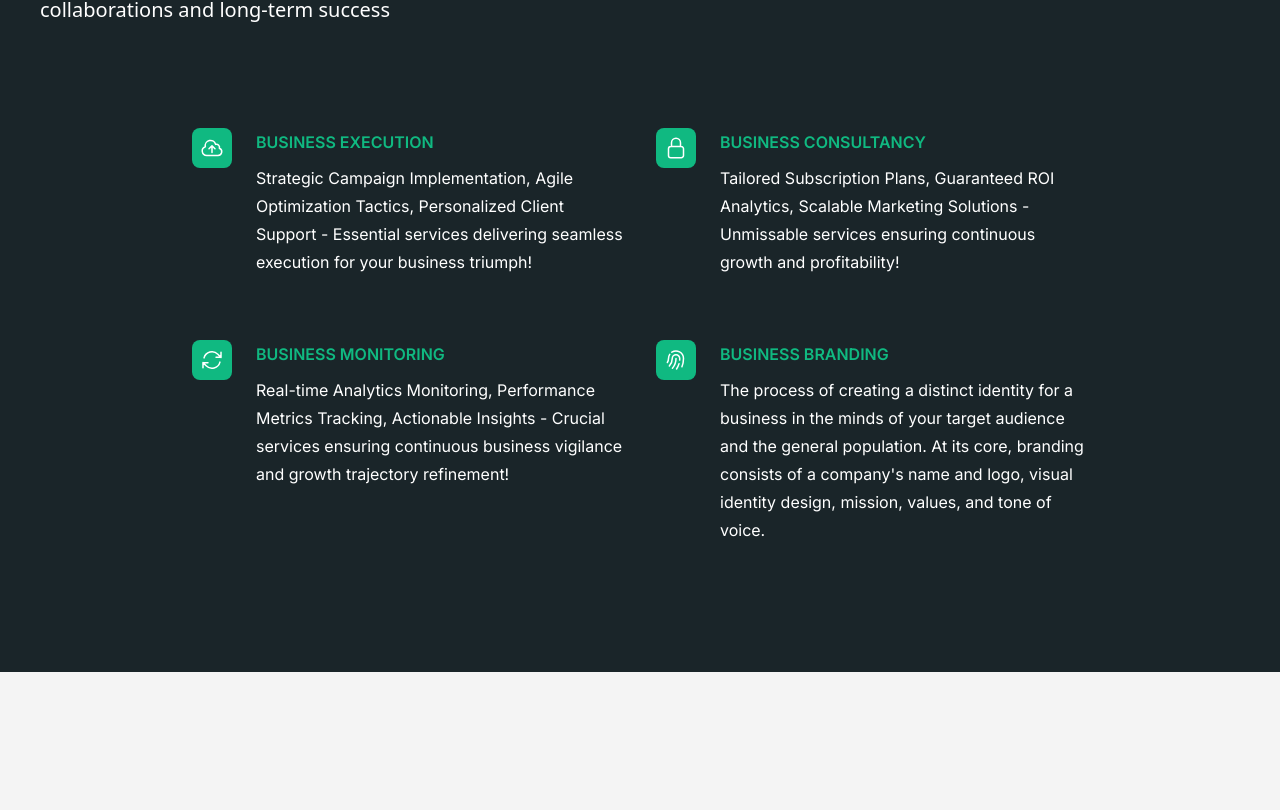
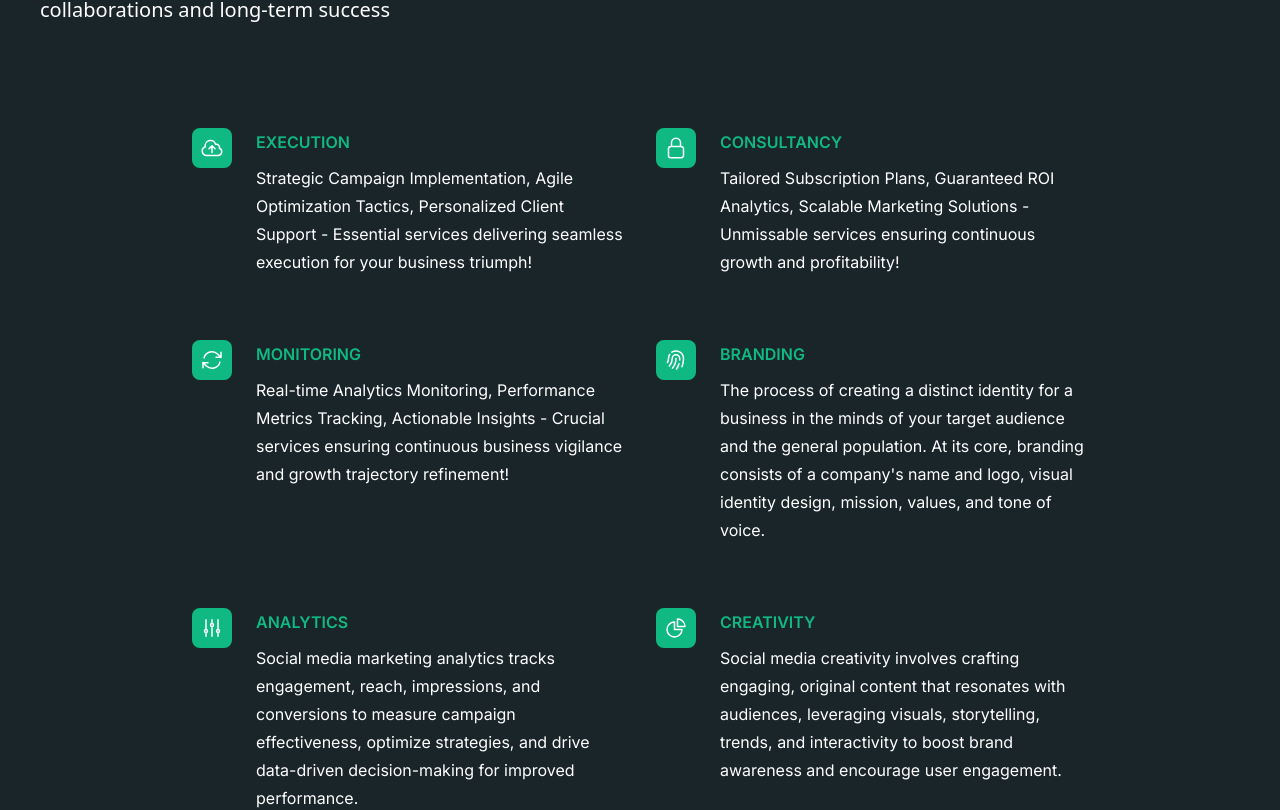
Before and after one commit to saurabhgulab/trellingfood, a Next.js app: page /about in a window 1280 px wide. Shown: the part 336-1146 px from the top of the page. Built offline with nearby package versions, Linux system fonts and the light colour scheme.

Commit message:
testimonial page added, services updated

```diff
--- a/src/app/components/about.jsx
+++ b/src/app/components/about.jsx
@@ -17,7 +17,7 @@ const about = () => {
             </p>
           </div>
           <div className="mx-auto mt-16 max-w-2xl sm:mt-20 lg:mt-24 lg:max-w-4xl">
-            <dl className="grid max-w-xl grid-cols-1 gap-x-8 gap-y-10 lg:max-w-none lg:grid-cols-2 lg:gap-y-16">
+            <dl className="grid grid-col-1 max-w-xl gap-x-8 gap-y-10 lg:max-w-none lg:grid-cols-2 lg:gap-y-16">
               <div className="relative pl-16">
                 <dt className="text-base font-semibold leading-7 text-emerald-500 text-transform: uppercase">
                   <div className="absolute left-0 top-0 flex h-10 w-10 items-center justify-center rounded-lg bg-emerald-500">
@@ -36,7 +36,7 @@ const about = () => {
                       />
                     </svg>
                   </div>
-                  Business Execution
+                  Execution
                 </dt>
                 <dd className="mt-2 text-base leading-7 text-white">
                   Strategic Campaign Implementation, Agile Optimization Tactics,
@@ -62,7 +62,7 @@ const about = () => {
                       />
                     </svg>
                   </div>
-                  Business Consultancy
+                  Consultancy
                 </dt>
                 <dd className="mt-2 text-base leading-7 text-white">
                   Tailored Subscription Plans, Guaranteed ROI Analytics,
@@ -88,7 +88,7 @@ const about = () => {
                       />
                     </svg>
                   </div>
-                  Business Monitoring
+                  Monitoring
                 </dt>
                 <dd className="mt-2 text-base leading-7 text-white">
                   Real-time Analytics Monitoring, Performance Metrics Tracking,
@@ -114,13 +114,72 @@ const about = () => {
                       />
                     </svg>
                   </div>
-                  Business Branding
+                  Branding
                 </dt>
                 <dd className="mt-2 text-base leading-7 text-white">
                   The process of creating a distinct identity for a business in
                   the minds of your target audience and the general population.
                   At its core, branding consists of a company's name and logo,
                   visual identity design, mission, values, and tone of voice.
+                </dd>
+              </div>
+              <div className="relative pl-16">
+                <dt className="text-base font-semibold leading-7 text-emerald-500 text-transform: uppercase">
+                  <div className="absolute left-0 top-0 flex h-10 w-10 items-center justify-center rounded-lg bg-emerald-500">
+                    <svg
+                      xmlns="http://www.w3.org/2000/svg"
+                      fill="none"
+                      viewBox="0 0 24 24"
+                      stroke-width="1.5"
+                      stroke="currentColor"
+                      className="h-6 w-6 text-white"
+                    >
+                      <path
+                        strokeLinecap="round"
+                        strokeLinejoin="round"
+                        d="M6 13.5V3.75m0 9.75a1.5 1.5 0 0 1 0 3m0-3a1.5 1.5 0 0 0 0 3m0 3.75V16.5m12-3V3.75m0 9.75a1.5 1.5 0 0 1 0 3m0-3a1.5 1.5 0 0 0 0 3m0 3.75V16.5m-6-9V3.75m0 3.75a1.5 1.5 0 0 1 0 3m0-3a1.5 1.5 0 0 0 0 3m0 9.75V10.5"
+                      />
+                    </svg>
+                  </div>
+                  Analytics
+                </dt>
+                <dd className="mt-2 text-base leading-7 text-white">
+                  Social media marketing analytics tracks engagement, reach,
+                  impressions, and conversions to measure campaign
+                  effectiveness, optimize strategies, and drive data-driven
+                  decision-making for improved performance.
+                </dd>
+              </div>
+              <div className="relative pl-16">
+                <dt className="text-base font-semibold leading-7 text-emerald-500 text-transform: uppercase">
+                  <div className="absolute left-0 top-0 flex h-10 w-10 items-center justify-center rounded-lg bg-emerald-500">
+                    <svg
+                      xmlns="http://www.w3.org/2000/svg"
+                      fill="none"
+                      viewBox="0 0 24 24"
+                      strokeWidth={1.5}
+                      stroke="currentColor"
+                      className="h-6 w-6 text-white"
+                    >
+                      <path
+                        strokeLinecap="round"
+                        strokeLinejoin="round"
+                        d="M10.5 6a7.5 7.5 0 1 0 7.5 7.5h-7.5V6Z"
+                      />
+                      <path
+                        strokeLinecap="round"
+                        strokeLinejoin="round"
+                        d="M13.5 10.5H21A7.5 7.5 0 0 0 13.5 3v7.5Z"
+                      />
+                    </svg>
+                  </div>
+                  Creativity
+                </dt>
+                <dd className="mt-2 text-base leading-7 text-white">
+                  Social media creativity involves crafting engaging, original
+                  content that resonates with audiences, leveraging visuals,
+                  storytelling, trends, and interactivity to boost brand
+                  awareness and encourage user engagement.
                 </dd>
               </div>
             </dl>
--- a/src/app/components/features.jsx
+++ b/src/app/components/features.jsx
@@ -8,16 +8,17 @@ const features = () => {
         className="relative isolate overflow-hidden px-6 py-24 sm:py-32 lg:px-8"
         id="features-body"
       >
-        <div className="mx-auto max-w-2xl lg:max-w-4xl">
+        <div className=" mx-auto max-w-2xl lg:max-w-4xl">
           <figure className="mt-10">
             <h1 className="text-center text-2xl tracking-tight leading-none font-extrabold text-gray-900 md:text-3xl xl:text-5xl">
               We help businesses in the digital management of their operations.
-              From e-commerce to websites to the right technology and marketing
-              campaigns.
+              From <span className="text-emerald-500   ">e-commerce</span> to{" "}
+              <span className="text-emerald-500">websites</span> to the right
+              technology and marketing campaigns.
             </h1>
 
             <Image
-              className="rounded-lg m-auto p-8 my-4 place-self-center"
+              className="bg-emerald-500 rounded-lg m-auto b-4 p-2 my-4 place-self-center"
               src={aboutImage}
               alt=""
               width={400}
@@ -25,7 +26,7 @@ const features = () => {
               loading="eager"
               priority={true}
             />
-            <h2 className="text-center text-2xl tracking-tight leading-none font-extrabold text-emerald-500 md:text-3xl xl:text-5xl">
+            <h2 className="text-center text-2xl tracking-tight leading-none font-extrabold text-gray-900 md:text-3xl xl:text-5xl">
               {" "}
               We take care of it all!
             </h2>
--- a/src/app/components/service.jsx
+++ b/src/app/components/service.jsx
@@ -9,7 +9,7 @@ const Service = () => {
     <>
       <div className="p-6 m-auto bg-emerald-200">
         <div className="grid max-w-screen-xl m-auto p-4 lg:gap-8 xl:gap-0 lg:py-16 lg:grid-cols-12  rounded-xl">
-          <div className="lg:m-6 lg:col-span-6 lg:flex rounded-lg p-8">
+          <div className="bg-black lg:m-6 lg:col-span-6 lg:flex rounded-lg p-2">
             <Image
               src={serviceImage}
               alt="featuresImage"
--- /dev/null
+++ b/src/app/components/strip1.jsx
@@ -0,0 +1,49 @@
+import { XMarkIcon } from "@heroicons/react/20/solid";
+
+export default function strip1() {
+  return (
+    <div className="relative isolate flex items-center gap-x-6 overflow-hidden bg-gray-50 px-6 py-2.5 sm:px-3.5 sm:before:flex-1">
+      <div
+        aria-hidden="true"
+        className="absolute left-[max(-7rem,calc(50%-52rem))] top-1/2 -z-10 -translate-y-1/2 transform-gpu blur-2xl"
+      >
+        <div
+          style={{
+            clipPath:
+              "polygon(74.8% 41.9%, 97.2% 73.2%, 100% 34.9%, 92.5% 0.4%, 87.5% 0%, 75% 28.6%, 58.5% 54.6%, 50.1% 56.8%, 46.9% 44%, 48.3% 17.4%, 24.7% 53.9%, 0% 27.9%, 11.9% 74.2%, 24.9% 54.1%, 68.6% 100%, 74.8% 41.9%)",
+          }}
+          className="aspect-[577/310] w-[36.0625rem] bg-black opacity-30"
+        />
+      </div>
+
+      <div className="flex flex-wrap items-center gap-x-4 gap-y-2">
+        <p className="text-sm leading-6 text-gray-900">
+          <strong className="font-semibold">GeneriCon 2023</strong>
+          <svg
+            viewBox="0 0 2 2"
+            aria-hidden="true"
+            className="mx-2 inline h-0.5 w-0.5 fill-current"
+          >
+            <circle r={1} cx={1} cy={1} />
+          </svg>
+          Join us in Denver from June 7 – 9 to see what’s coming next.
+        </p>
+        <a
+          href="#"
+          className="flex-none rounded-full bg-gray-900 px-3.5 py-1 text-sm font-semibold text-white shadow-sm hover:bg-gray-700 focus-visible:outline focus-visible:outline-2 focus-visible:outline-offset-2 focus-visible:outline-gray-900"
+        >
+          Register now <span aria-hidden="true">&rarr;</span>
+        </a>
+      </div>
+      <div className="flex flex-1 justify-end">
+        <button
+          type="button"
+          className="-m-3 p-3 focus-visible:outline-offset-[-4px]"
+        >
+          <span className="sr-only">Dismiss</span>
+          <XMarkIcon aria-hidden="true" className="h-5 w-5 text-gray-900" />
+        </button>
+      </div>
+    </div>
+  );
+}
--- a/src/app/page.jsx
+++ b/src/app/page.jsx
@@ -4,8 +4,9 @@ import Features from "./components/features";
 import About from "./components/about";
 import Service from "./components/service";
 import Contact from "./components/contact";
+// import Strip1 from "./components/strip1";
 
-// import Testimonial from "./components/testimonial";
+import Testimonial from "./components/testimonial";
 // import Login from "./components/login";
 // import Blog from "./components/blog";
 
@@ -16,10 +17,11 @@ export default function Home() {
     <>
       <main>
         <Banner />
+        {/* <Strip1 /> */}
         <Features />
         <About />
 
-        {/* <Testimonial /> */}
+        <Testimonial />
         {/* <Blog /> */}
         <Service />
 
```
Also changed, not shown: src/app/components/testimonial.jsx (+72 -54 lines), 2 other files (tests, documents, lock files or other folders).
